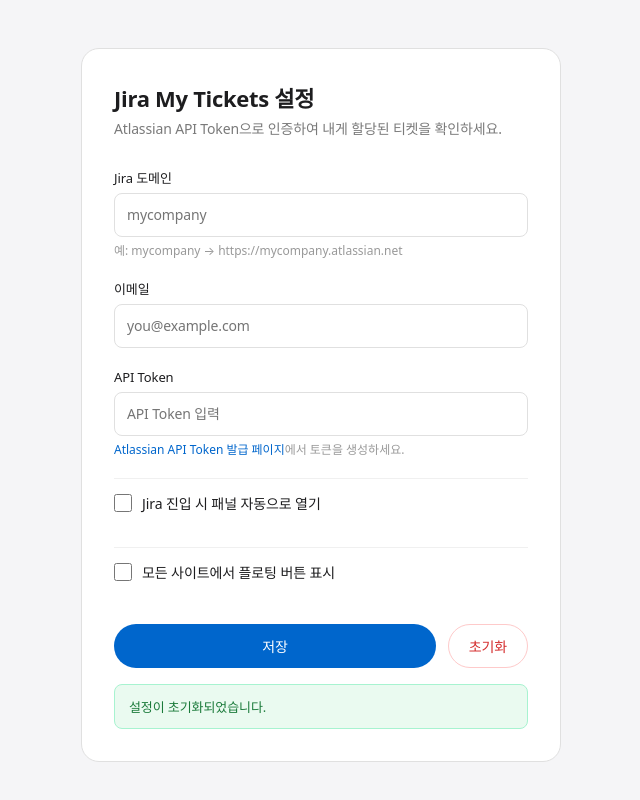
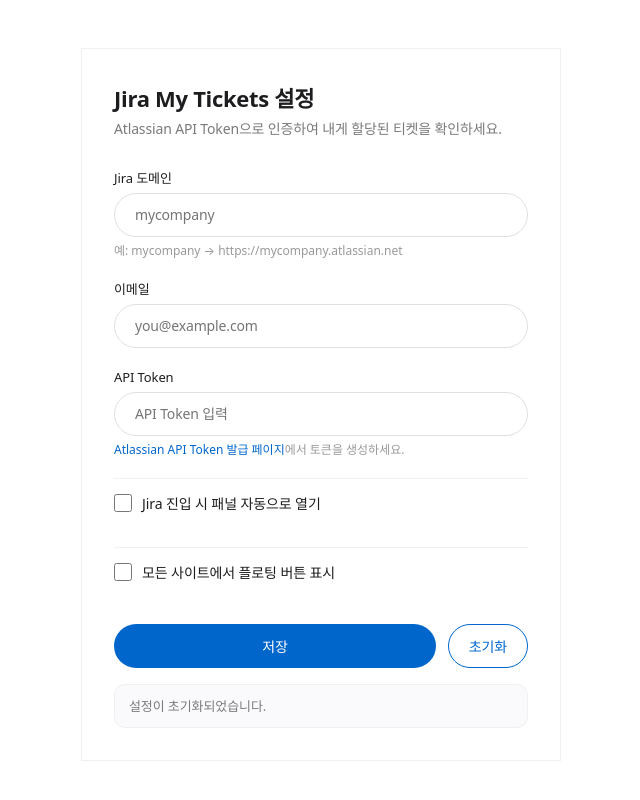
Before and after one commit to dksalsgus/jira-sidepanel-extension, a website with bundled scripts: page options/options.html in a window 1280 px wide. Both pictures are taken after a click on the button "초기화". Shown: the whole page, without its empty margins (319-959 px from the left). Built offline with nearby package versions, Linux system fonts and the light colour scheme; some packages are replaced by stand-ins of ours.

Commit message:
Polish Apple-inspired settings UI

```diff
--- a/options/options.html
+++ b/options/options.html
@@ -17,6 +17,7 @@
       --jmt-accent: #0066cc;
       --jmt-accent-hover: #0055b3;
       --jmt-accent-subtle: #e8f0fe;
+      --jmt-surface-pearl: #fafafc;
       --jmt-border: #e0e0e0;
       --jmt-border-light: #f0f0f0;
       --jmt-border-focus: #0071e3;
@@ -27,7 +28,7 @@
       --jmt-success-bg: #eafaf0;
       --jmt-success-border: #a7f3d0;
       --jmt-radius-sm: 8px;
-      --jmt-radius-md: 10px;
+      --jmt-radius-md: 11px;
       --jmt-radius-lg: 12px;
       --jmt-radius-xl: 18px;
       --jmt-radius-full: 9999px;
@@ -46,7 +47,7 @@
       font-family: var(--jmt-font-sans);
       font-size: 14px;
       color: var(--jmt-text-primary);
-      background: var(--jmt-bg-secondary);
+      background: var(--jmt-bg-primary);
       min-height: 100vh;
       display: flex;
       align-items: flex-start;
@@ -58,8 +59,8 @@
 
     .container {
       background: var(--jmt-bg-primary);
-      border-radius: var(--jmt-radius-xl);
-      border: 1px solid var(--jmt-border);
+      border-radius: 0;
+      border: 1px solid var(--jmt-border-light);
       padding: 32px;
       width: 100%;
       max-width: 480px;
@@ -105,9 +106,9 @@
     input[type="email"],
     input[type="password"] {
       width: 100%;
-      padding: 0 12px;
+      padding: 0 20px;
       border: 1px solid var(--jmt-border);
-      border-radius: var(--jmt-radius-sm);
+      border-radius: var(--jmt-radius-full);
       font-size: 14px;
       color: var(--jmt-text-primary);
       transition: border-color var(--jmt-transition-fast), box-shadow var(--jmt-transition-fast);
@@ -160,8 +161,8 @@
     .btn-clear {
       padding: 0 20px;
       background: var(--jmt-bg-primary);
-      color: var(--jmt-danger);
-      border: 1px solid var(--jmt-danger-border);
+      color: var(--jmt-text-accent);
+      border: 1px solid var(--jmt-accent);
       border-radius: var(--jmt-radius-full);
       font-size: 14px;
       font-weight: 400;
@@ -173,7 +174,7 @@
     }
 
     .btn-clear:hover {
-      background: var(--jmt-danger-subtle);
+      background: var(--jmt-accent-subtle);
     }
 
     .btn-clear:active {
@@ -188,16 +189,17 @@
     .status {
       margin-top: 16px;
       padding: 12px 14px;
-      border-radius: var(--jmt-radius-sm);
+      border-radius: var(--jmt-radius-md);
       font-size: 13px;
       display: none;
       letter-spacing: -0.1px;
+      line-height: 1.43;
     }
 
     .status--success {
-      background: var(--jmt-success-bg);
-      color: var(--jmt-success);
-      border: 1px solid var(--jmt-success-border);
+      background: var(--jmt-surface-pearl);
+      color: var(--jmt-text-secondary);
+      border: 1px solid var(--jmt-border-light);
     }
 
     .status--error {
--- a/shared/design-tokens.css
+++ b/shared/design-tokens.css
@@ -7,6 +7,7 @@
   --jmt-bg-tertiary: #ededf0;
   --jmt-bg-hover: rgba(0, 0, 0, 0.03);
   --jmt-bg-active: rgba(0, 0, 0, 0.06);
+  --jmt-surface-pearl: #fafafc;
 
   /* ── Text ── */
   --jmt-text-primary: #1d1d1f;
```
Also changed, not shown: content/content.css (+6 -5 lines), sidepanel/sidepanel.css (+4 -3 lines).
